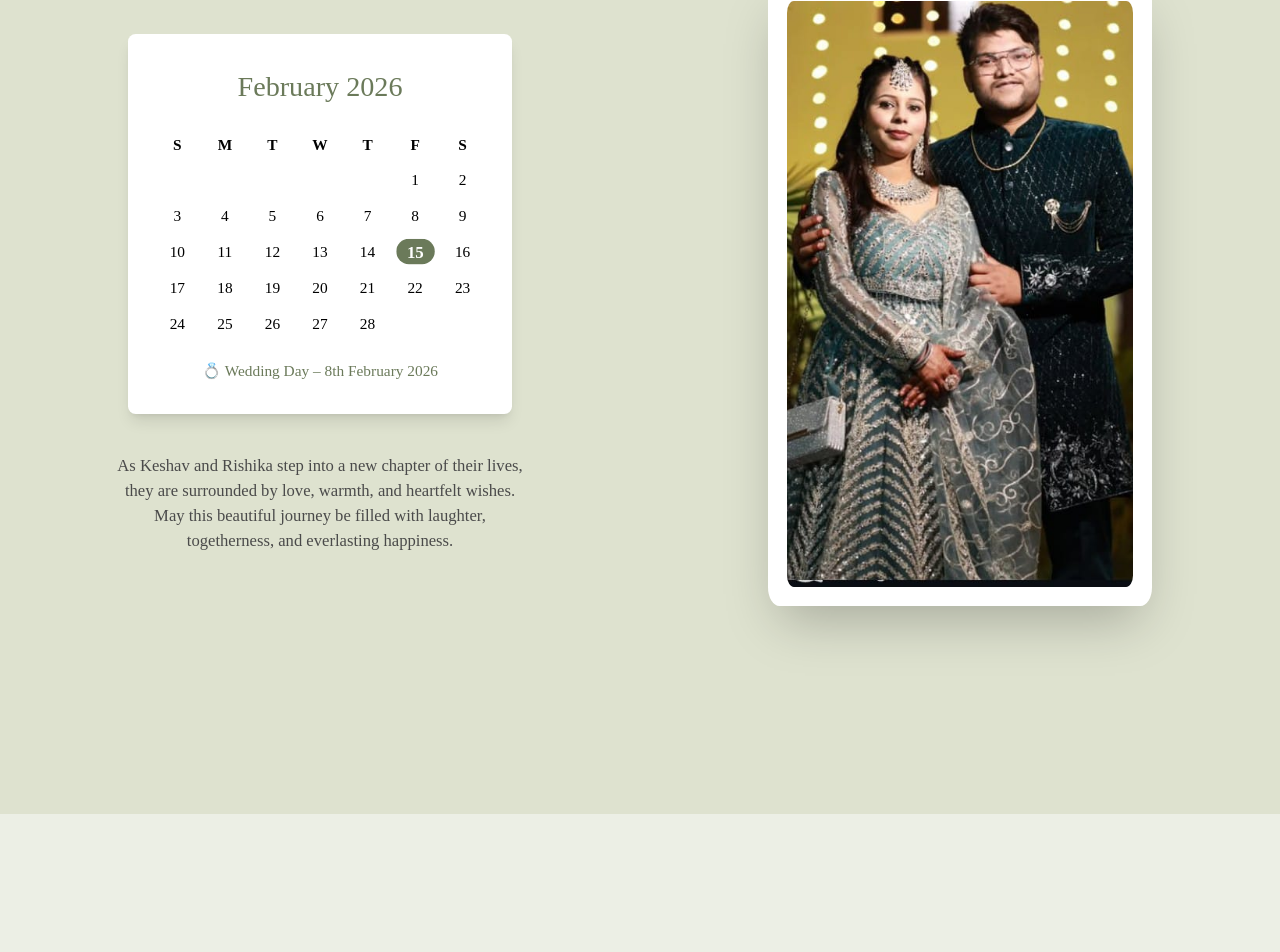
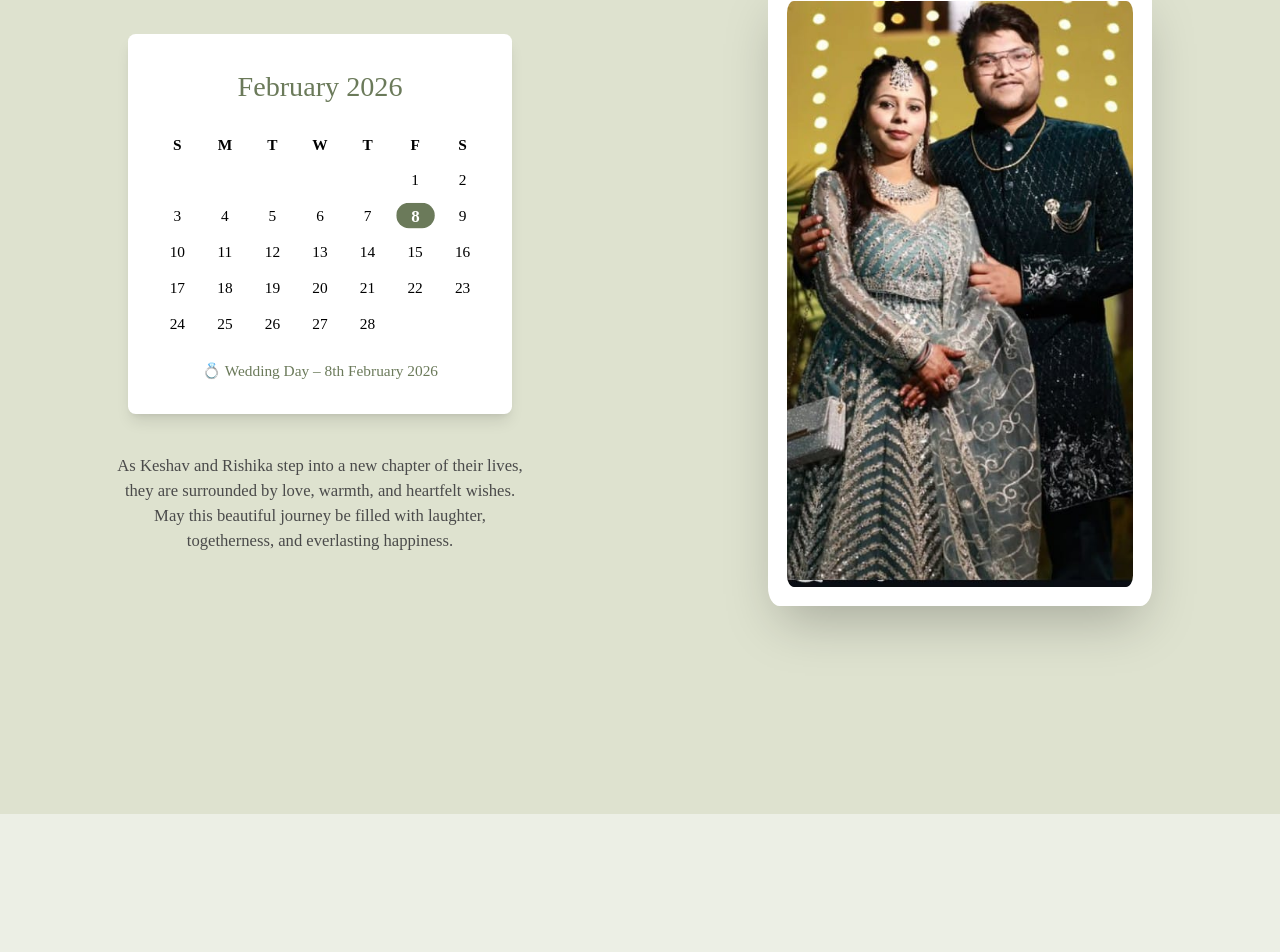
Before and after one commit to shrutikesharwani1806-star/Congratulations-K-R, a plain HTML site: page index.html in a window 1280 px wide. Shown: the part 1026-1978 px from the top of the page. Drawn offline with nearby package versions, Linux system fonts and the light colour scheme.

Commit message:
updated date

```diff
--- a/index.html
+++ b/index.html
@@ -184,17 +184,17 @@
                         <div>5</div>
                         <div>6</div>
                         <div>7</div>
-                        <div>8</div>
+
+                        <!-- Highlighted Wedding Date -->
+                        <div class="bg-[#6B7A5A] text-white rounded-full font-bold pulse-date">8</div>
+
                         <div>9</div>
                         <div>10</div>
                         <div>11</div>
                         <div>12</div>
                         <div>13</div>
                         <div>14</div>
-
-                        <!-- Highlighted Wedding Date -->
-                        <div class="bg-[#6B7A5A] text-white rounded-full font-bold pulse-date">15</div>
-
+                        <div>15</div>
                         <div>16</div>
                         <div>17</div>
                         <div>18</div>
```
